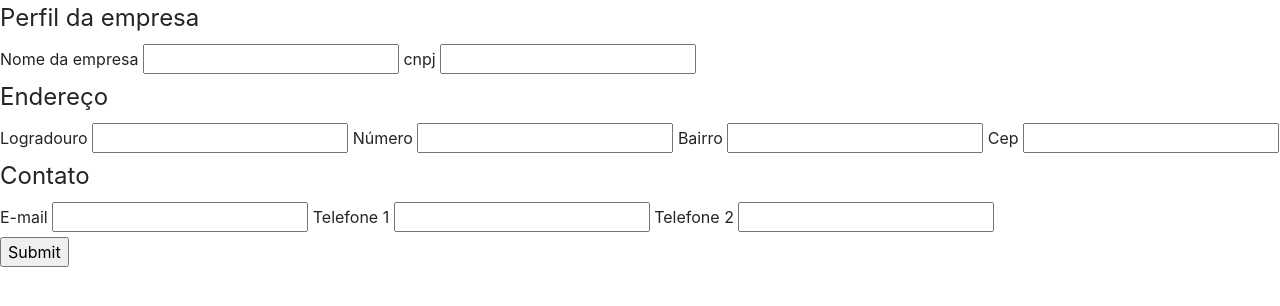
After one commit to perfumaria787972/Perfumaria, a PHP site: page /form_cadastrarEmp.php in a window 1280 px wide. The commit adds this page. Shown: the top 306 px of the page. Run offline with PHP 8.4, Linux system fonts and the light colour scheme.

Commit message:
Add files via upload

```diff
--- a/cadastrar_admin.php
+++ b/cadastrar_admin.php
@@ -12,9 +12,8 @@ if(isset($_POST["cadastrar"])){
     $senha = $_POST["senha"];
     $situacao = "ativo";
 
-    $sqlcadendereco = "insert into g3_endereco (logradouro,numero,bairro,cep) values('".$logradouro."','".$numero."','".$bairro."','".$cep."') ";
-
-    $sqladmin = "insert into g3_administrador (nome_admin,sobrenome_admin,login,senha,situacao,cod_end) values ('".$nome."','".$sobrenome."','".$login."','".$senha."','".$situacao."',LAST_INSERT_ID()) ";
+    $sqlcadendereco = "insert into g3_endereco (logradouro,numero,bairro,cep) values('$logradouro','$numero','$bairro','$cep') ";
+    $sqladmin = "insert into g3_administrador (nome_admin,sobrenome_admin,login,senha,situacao,cod_end) values ('$nome','$sobrenome','$login','$senha','$situacao',LAST_INSERT_ID()) ";
 
 
    if(mysqli_query($con, $sqlcadendereco)){
--- /dev/null
+++ b/form_cadastrarEmp.php
@@ -0,0 +1,41 @@
+<?php
+include 'bootstrap.php';
+?>
+<html>
+    <head>
+        <meta charset="UTF-8">
+        <title></title>
+    </head>
+    <body>
+        <form name="form_cadastrarEmp" method="POST" action="cadastrar_emp.php" enctype="multipart/form-data">
+            <fieldset>
+                <legend>Perfil da empresa</legend>
+                <label>Nome da empresa</label>
+                <input type="text" name="nome_emp">
+                <label>cnpj</label>
+                <input type="text" name="cnpj">
+            </fieldset>
+            <fieldset>
+                <legend>Endereço</legend>
+                <label>Logradouro</label>
+                <input type="text" name="logradouro">
+                <label>Número</label>
+                <input type="text" name="numero">
+                <label>Bairro</label>
+                <input type="text" name="bairro">
+                <label>Cep</label>
+                <input type="text" name="cep">
+            </fieldset>
+            <fieldset>
+                <legend>Contato</legend>
+                <label>E-mail</label>
+                <input type="text" name="email">
+                <label>Telefone 1</label>
+                <input type="text" name="tel_1">
+                <label>Telefone 2</label>
+                <input type="text" name="tel_2">
+            </fieldset>
+            <input type="submit" name="cadastrar">
+        </form>
+    </body>
+</html>
```
Also changed, not shown: cadastrar_emp.php (added, +24 -0 lines), cadastrar_produto.php (+23 -8 lines), form_produto.php (+6 -8 lines), form_cadastraradmin.php (line endings or trailing spaces).
